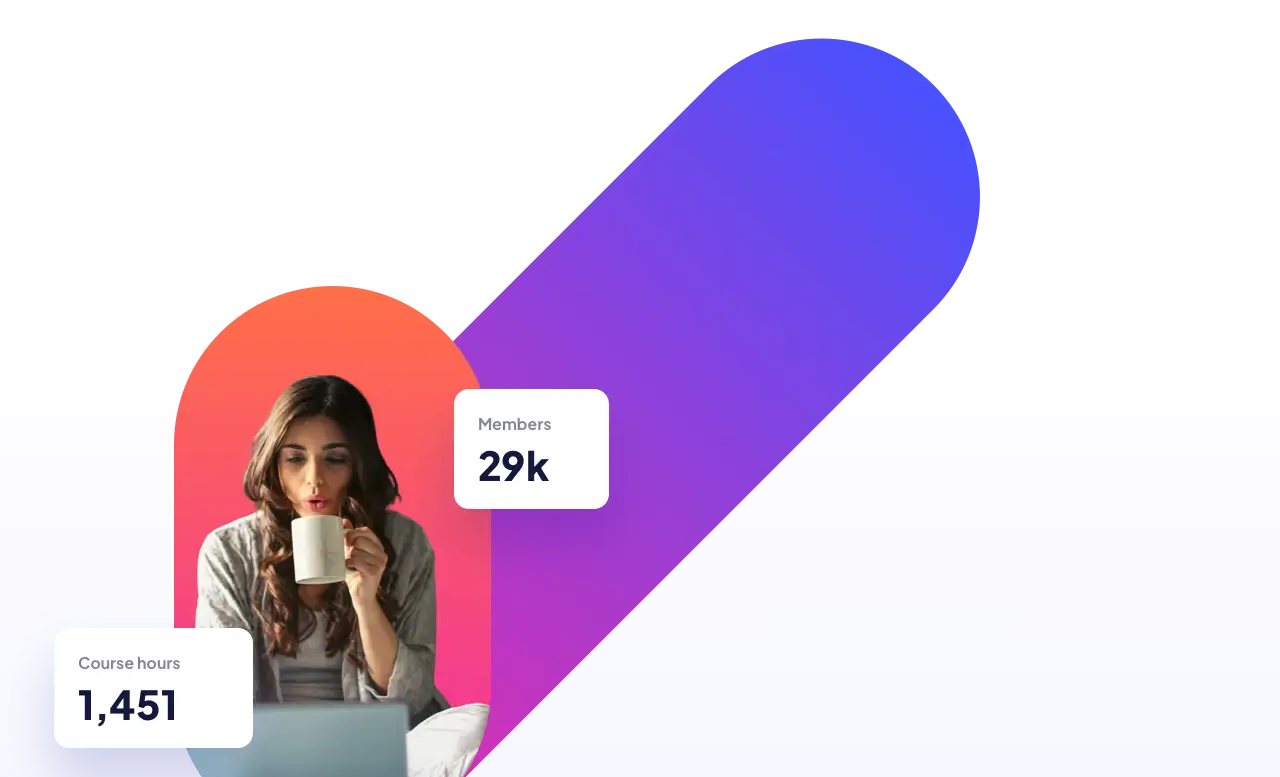
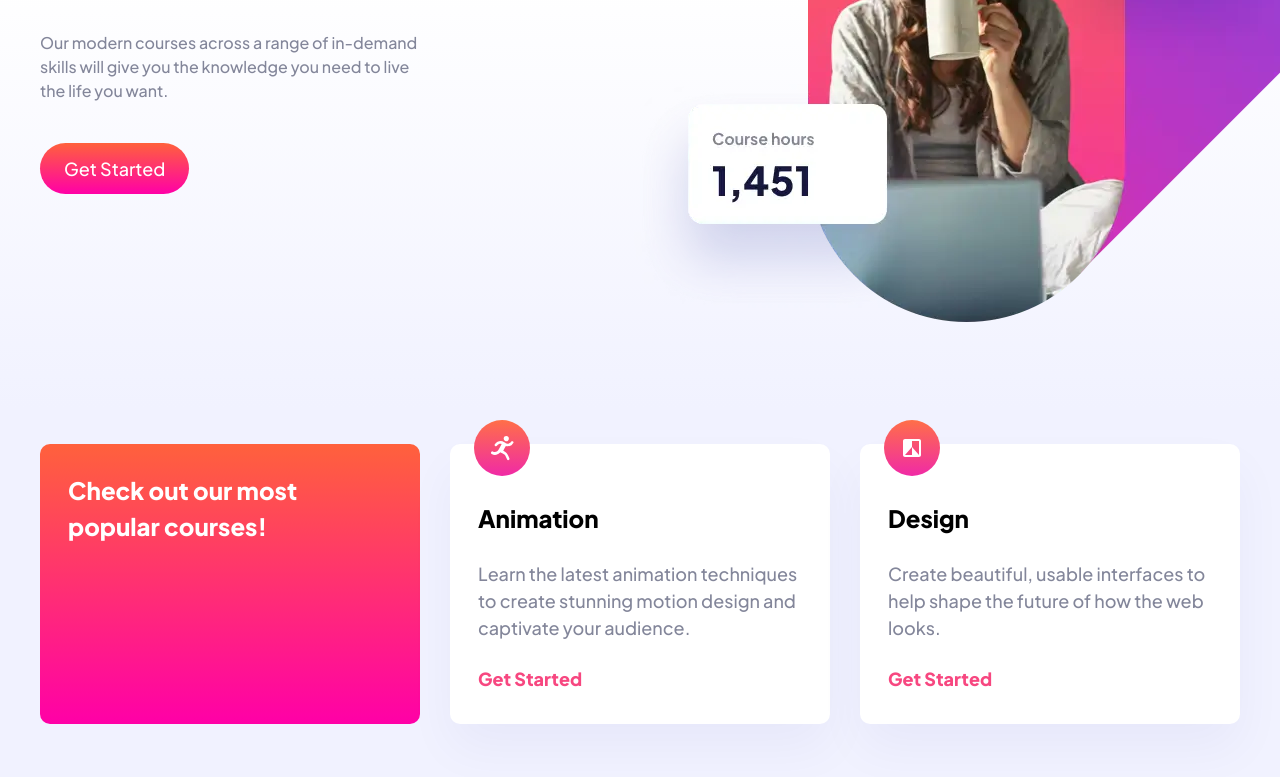
Before and after one commit to burrijw/fm-e-learning-page, a website: page index.html in a window 1280 px wide. Shown: the part 452-1229 px from the top of the page. Drawn offline with Linux system fonts and the light colour scheme.

Commit message:
Pretty much done for now

```diff
--- a/index.html
+++ b/index.html
@@ -23,7 +23,7 @@
     <!-- todo: restructure the overall page into a grid or flex set of rows, force the footer to the bottom and footer should extend the whole viewport -->
     <header class="container">
       <img src="./assets/logo-dark.svg" alt='Logo for "Skilled"' />
-      <a href="#" class="button bg-blue-200 clr-white text-base">Get Started</a>
+      <a href="#" class="button" data-variant="blue">Get Started</a>
     </header>
     <main>
       <section class="hero">
@@ -34,9 +34,7 @@
             Our modern courses across a range of in-demand skills will give you
             the knowledge you need to live the life you want.
           </p>
-          <a href="#" class="button grad-orange-to-pink clr-white text-base"
-            >Get Started</a
-          >
+          <a href="#" class="button" data-variant="grad-orange">Get Started</a>
         </div>
         <!-- Hero Image -->
         <!-- todo: fix the hero image overflow so that it only shows on extra-wide viewports (over 1024 or maybe 1200) -->
@@ -45,7 +43,7 @@
             <!-- WEBP -->
             <source
               type="image/webp"
-              media="(min-width: 1024px)"
+              media="(min-width: 960px)"
               srcset="
                 ./assets/image-hero-desktop@2x.webp 2x,
                 ./assets/image-hero-desktop.webp    1x
@@ -95,7 +93,7 @@
             Create beautiful, usable interfaces to help shape the future of how
             the web looks.
           </p>
-          <a href="#" class="text-md clr-pink-200">Get Started</a>
+          <a href="#">Get Started</a>
         </div>
         <div class="courses__item">
           <img src="./assets/icon-photography.svg" alt="" />
@@ -104,7 +102,7 @@
             Explore critical fundamantals like lighting, composition, and focus
             to capture exceptional photos.
           </p>
-          <a href="#" class="text-md clr-pink-200">Get Started</a>
+          <a href="#">Get Started</a>
         </div>
         <div class="courses__item">
           <img src="./assets/icon-crypto.svg" alt="" />
@@ -113,7 +111,7 @@
             All you need to know to get started investing in crypto. Go from
             beginner to advanced with this 54 hour course.
           </p>
-          <a href="#" class="text-md clr-pink-200">Get Started</a>
+          <a href="#">Get Started</a>
         </div>
         <div class="courses__item">
           <img
@@ -134,7 +132,7 @@
     <footer class="bg-blue-200">
       <div class="container">
         <img src="./assets/logo-light.svg" alt="" />
-        <a href="#" class="button grad-blue-to-pink clr-white">Get Started</a>
+        <a href="#" class="button" data-variant="grad-blue">Get Started</a>
       </div>
     </footer>
   </body>
--- a/styles.css
+++ b/styles.css
@@ -17,11 +17,13 @@
 html,
 body {
   min-height: 100vh;
+  overflow-x: hidden;
 }
 
 body {
   line-height: 1.5;
   -webkit-font-smoothing: antialiased;
+  position: relative;
 }
 
 img,
@@ -76,20 +78,29 @@ a {
   --sz-11: 4rem;
   --sz-12: 5rem;
 
-  --container-padding-inline: var(--sz-4);
-  --courses-gap-block: var(--sz-8);
+  --header-pb: clamp(1rem, 0.7111rem + 1.2327vw, 1.5rem);
+  --container-padding-inline: clamp(1rem, -0.4313rem + 6.1069vw, 2.5rem);
+  --courses-gap-block: clamp(2.5rem, 1.055rem + 6.163vw, 5rem);
+  --courses-mb-start: 0rem;
   --footer-margin-top: var(--sz-11);
+
+  /* Sizing */
+  --hero-p-max-width: 34ch;
 
   /* Border Radius */
   --rounded-card: 0.625rem;
   --rounded-full: 9999px;
 
   /* Font Sizes */
-  --fs-base: 1rem;
-  --fs-md: 1.125rem;
-  --fs-lg: 1.25rem;
-  --fs-xl: 1.5rem;
-  --fs-2xl: 2.5rem;
+  --fs-base: clamp(
+    1rem,
+    0.9432rem + 0.2841vw,
+    1.125rem
+  ); /* 16px -> 18px; Body text and courses body text */
+  --fs-md: 1.125rem; /* 18px; buttons and 'get started' links in cards */
+  --fs-lg: clamp(1.25rem, 1.1364rem + 0.5682vw, 1.5rem); /* 20px -> 24px */
+  --fs-xl: clamp(1.5rem, 1.2727rem + 1.1364vw, 2rem); /* 24px -> 32px */
+  --fs-2xl: clamp(2.5rem, -0.5rem + 6.25vw, 3.5rem);
 
   /* Font Weight */
   --fw-regular: 400;
@@ -110,35 +121,25 @@ a {
   --blue-100: #656ca7;
   --blue-200: #121840;
 
+  /* Gradiants */
+  --grad-white-to-blue: linear-gradient(
+    180deg,
+    rgba(255, 255, 255, 1) 25%,
+    rgba(241, 242, 255, 1) 50%
+  );
+  --grad-orange-to-pink: linear-gradient(
+    180deg,
+    rgba(255, 97, 60, 1) 0%,
+    rgba(255, 0, 167, 1) 100%
+  );
+  --grad-blue-to-pink: linear-gradient(
+    180deg,
+    rgba(72, 81, 255, 1) 0%,
+    rgba(240, 42, 166, 1) 100%
+  );
   /* Misc */
-  --logo-size: 6rem;
-}
-
-@media (min-width: 48rem) {
-  :root {
-    --container-padding-inline: var(--sz-7);
-    --courses-gap-block: var(--sz-10);
-    --courses-gap-inline: var(--sz-6);
-  }
-}
-
-@media (min-width: 64rem) {
-  :root {
-    --courses-gap-block: var(--sz-12);
-    --courses-gap-inline: 2rem;
-
-    /* Border Radius */
-    --rounded-card: 0.9375rem;
-
-    /* Font Sizes */
-    --fs-base: 1.125rem;
-    --fs-lg: 1.5rem;
-    --fs-xl: 2rem;
-    --fs-2xl: 3.5rem;
-
-    /* misc */
-    --logo-size: 7rem;
-  }
+  --logo-size: clamp(5.5625rem, 4.768rem + 3.3898vw, 6.9375rem);
+  --shadow-courses: 0px 25px 50px rgba(6, 22, 141, 0.0442381);
 }
 
 /* -------------
@@ -156,11 +157,6 @@ body {
   flex-direction: column;
 }
 
-footer {
-  margin-block-start: var(--footer-margin-top);
-  justify-self: end;
-}
-
 /* -------------
  Utilities
 --------------*/
@@ -170,133 +166,22 @@ footer {
   margin-inline: auto;
 }
 
-.overflow-hidden {
-  overflow-x: hidden;
-}
-
 .stack {
   display: flex;
   flex-direction: column;
-  gap: var(--sz-4);
-}
-/* Colors */
-
-/* Background Colors */
-
-.bg-blue-100 {
-  background-color: var(--blue-100);
+  gap: clamp(1.125rem, 0.3305rem + 3.3898vw, 2.5rem);
 }
 
-.bg-blue-200 {
-  background-color: var(--blue-200);
+/*
+====================================================
+Mobile
+====================================================
+*/
+
+body {
+  /* Add white -> blue gradient to the body */
+  background: var(--grad-white-to-blue);
 }
-
-.bg-pink-100 {
-  background-color: var(--pink-100);
-}
-
-.bg-pink-200 {
-  background-color: var(--pink-200);
-}
-
-.bg-white {
-  background-color: var(--white);
-}
-
-.bg-grey {
-  background-color: var(--grey);
-}
-
-/* Text Colors */
-
-.clr-grey {
-  color: var(--grey);
-}
-
-.clr-white {
-  color: var(--white);
-}
-
-.clr-blue-100 {
-  color: var(--blue-100);
-}
-
-.clr-blue-200 {
-  color: var(--blue-200);
-}
-
-.clr-pink-100 {
-  color: var(--pink-100);
-}
-
-.clr-pink-200 {
-  color: var(--pink-200);
-}
-
-/* Gradients */
-
-.grad-orange-to-pink {
-  background: rgb(255, 97, 60);
-  background: linear-gradient(
-    180deg,
-    rgba(255, 97, 60, 1) 0%,
-    rgba(255, 0, 167, 1) 100%
-  );
-}
-
-.grad-blue-to-pink {
-  background: rgb(72, 81, 255);
-  background: linear-gradient(
-    180deg,
-    rgba(72, 81, 255, 1) 0%,
-    rgba(240, 42, 166, 1) 100%
-  );
-}
-
-.grad-white-to-blue {
-  background: rgb(255, 255, 255);
-  background: linear-gradient(
-      180deg,
-      rgba(255, 255, 255, 1) 25%,
-      rgba(241, 242, 255, 1) 50%
-    )
-    no-repeat;
-  background-size: cover;
-  /* todo: fix the gradient so it fills the whole body or at least main tag */
-}
-
-/* Text Sizes */
-
-.text-base {
-  font-size: var(--fs-base);
-  font-weight: var(--fw-medium);
-  line-height: 1.75rem;
-}
-
-.text-md {
-  font-size: var(--fs-md);
-  font-weight: var(--fw-bold);
-  line-height: 1.75rem;
-}
-
-.text-lg {
-  font-size: var(--fs-lg);
-  font-weight: var(--fw-extra);
-}
-
-.text-xl {
-  font-size: var(--fs-xl);
-  font-weight: var(--fw-extra);
-}
-
-.text-2xl {
-  font-size: var(--fs-2xl);
-  font-weight: var(--fw-extra);
-}
-
-/*--------
- Blocks
---------*/
 
 /* Header */
 
@@ -306,7 +191,7 @@ header {
   flex-direction: row;
   justify-content: space-between;
   align-items: center;
-  padding-block: var(--sz-4);
+  padding-block: var(--header-pb);
 }
 
 header > img {
@@ -320,20 +205,46 @@ header > img {
   padding-block: 0.75rem;
   border-radius: var(--rounded-full);
   width: fit-content;
-  /* font-weight: bold; */
+  font-size: var(--fs-base);
+  font-weight: var(--fw-medium);
+  color: var(--white);
+}
+
+.button[data-variant="blue"] {
+  background: var(--blue-200);
+}
+
+.button[data-variant="grad-orange"] {
+  background: var(--grad-orange-to-pink);
+}
+
+.button[data-variant="grad-blue"] {
+  background: var(--grad-blue-to-pink);
 }
 
 /* Hero Section */
 
 .hero {
-  margin-block-start: var(--sz-7);
+  margin-block-start: clamp(2rem, -3.2003rem + 22.188vw, 11rem);
+}
+
+.hero h1 {
+  color: var(--blue-200);
+  font-size: var(--fs-2xl);
 }
 
 .hero p {
-  max-width: 40ch;
+  color: var(--grey);
+  max-width: var(--hero-p-max-width);
 }
 
-@media (max-width: 48rem) {
+/*
+The provided image has some built-in margin that
+differes from the original design. The following
+crops the image to fit the design.
+*/
+
+@media (max-width: 47.9rem) {
   .hero__image-wrapper {
     overflow: hidden;
     margin-block-start: var(--sz-10);
@@ -349,17 +260,25 @@ header > img {
 /* Course List */
 
 .courses {
+  margin-block-start: var(--courses-mb-start);
   display: grid;
-  gap: var(--courses-gap-block);
+  grid-template-columns: repeat(auto-fill, minmax(19rem, 1fr));
+  gap: clamp(2.5rem, 1.0555rem + 6.1633vw, 5rem)
+    clamp(0.75rem, -2.625rem + 7.0313vw, 1.875rem);
 }
 
 /* Course Items */
 
 .courses__item {
+  display: flex;
+  flex-direction: column;
+  justify-content: start;
+  row-gap: clamp(1rem, -0.5rem + 3.125vw, 1.5rem);
   border-radius: var(--rounded-card);
   padding: 3.5rem 1.75rem 2rem;
   background: var(--white);
   position: relative;
+  box-shadow: var(--shadow-courses);
 }
 
 .courses__item img {
@@ -368,21 +287,39 @@ header > img {
   left: var(--sz-6);
 }
 
+.courses__item h3 {
+  font-size: var(--fs-lg);
+}
+
 .courses__item p {
-  margin-block-start: var(--sz-4);
+  /* margin-block-start: clamp(1rem, -0.5rem + 3.125vw, 1.5rem); */
+  color: var(--grey);
+  font-size: var(--fs-base);
 }
 
 .courses__item a {
-  display: block;
-  margin-block-start: var(--sz-6);
+  justify-self: end;
+  display: inline-block;
+  margin-block-start: auto;
+  color: var(--pink-200);
+  font-size: var(--fs-md);
+  font-weight: var(--fw-bold);
 }
 
 .courses__cta {
+  color: var(--white);
+  background: var(--grad-orange-to-pink);
   border-radius: var(--rounded-card);
   padding: 1.75rem;
 }
 
 /* Footer */
+
+footer {
+  background-color: var(--blue-200);
+  margin-block-start: var(--footer-margin-top);
+  justify-self: end;
+}
 
 footer .container {
   display: flex;
@@ -394,3 +331,42 @@ footer .container {
 footer .container > img {
   max-width: 5.625rem;
 }
+
+/*
+====================================================
+Tablet
+====================================================
+*/
+
+@media (min-width: 48rem) {
+  :root {
+    --courses-mb-start: 13.125rem;
+  }
+
+  .hero__image-wrapper {
+    /* resetting image styles on tablet+ screens */
+    /* ! hiding while I figure out spacing between header, hero, and courses */
+    /* display: none; */
+    position: absolute;
+    top: -64px;
+    right: -300px;
+  }
+}
+
+/*
+====================================================
+Desktop
+====================================================
+*/
+
+@media (min-width: 60rem) {
+  :root {
+    --courses-mb-start: 15.625rem;
+  }
+
+  .hero__image-wrapper {
+    position: absolute;
+    top: -100px;
+    right: -400px;
+  }
+}
```
